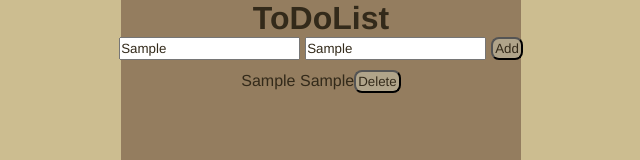
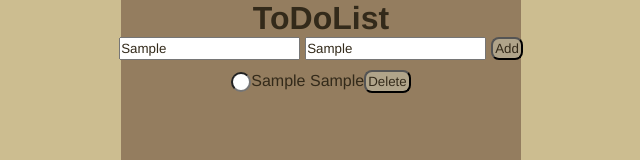
Before and after one commit to YehorHeiko/todo-list, a React (Vite) app in the folder to-do-list/: page / in a window 1280 px wide. Both pictures are taken after typing "Sample", "Sample" into the empty fields and a click on the button "Add". Shown: the part 295-455 px from the top of the page, without its empty margins (319-959 px from the left). Built offline with nearby package versions, Linux system fonts and the light colour scheme.

Commit message:
Download

```diff
--- a/to-do-list/src/components/List.module.css
+++ b/to-do-list/src/components/List.module.css
@@ -29,6 +29,16 @@
     background-color: rgb(255, 247, 251);
     border: 2px solid rgb(197, 194, 162);
     border-radius: 20px;
+    margin-right: 50px;
+}
+
+.to_do_label {
+    background-position: 0;
+    width: 20px;
+    height: 20px;
+    border-radius: 20px;
+    cursor: pointer;
+
 }
 button {
     background-color: rgba(179, 168, 142, 0.918);
--- a/to-do-list/src/components/List.tsx
+++ b/to-do-list/src/components/List.tsx
@@ -34,12 +34,16 @@ function List() {
           />
           <button onClick={addProperties}>Add</button>
         </div>
-        <ul>
+        <ul >
           {todo.map(e => (
-            <p key={e.id}>
+            <div className={styles.ull} key={e.id}>
+              <label className={styles.to_do_label}>
+                <input type="text" className={styles.to_do_label}/>
+              </label>
               {e.text1} {e.text2}
               <button onClick={() => deleteProperties(e.id)}>Delete</button>
-            </p>
+
+            </div>
           ))}
         </ul>
         <Buttons />
```
